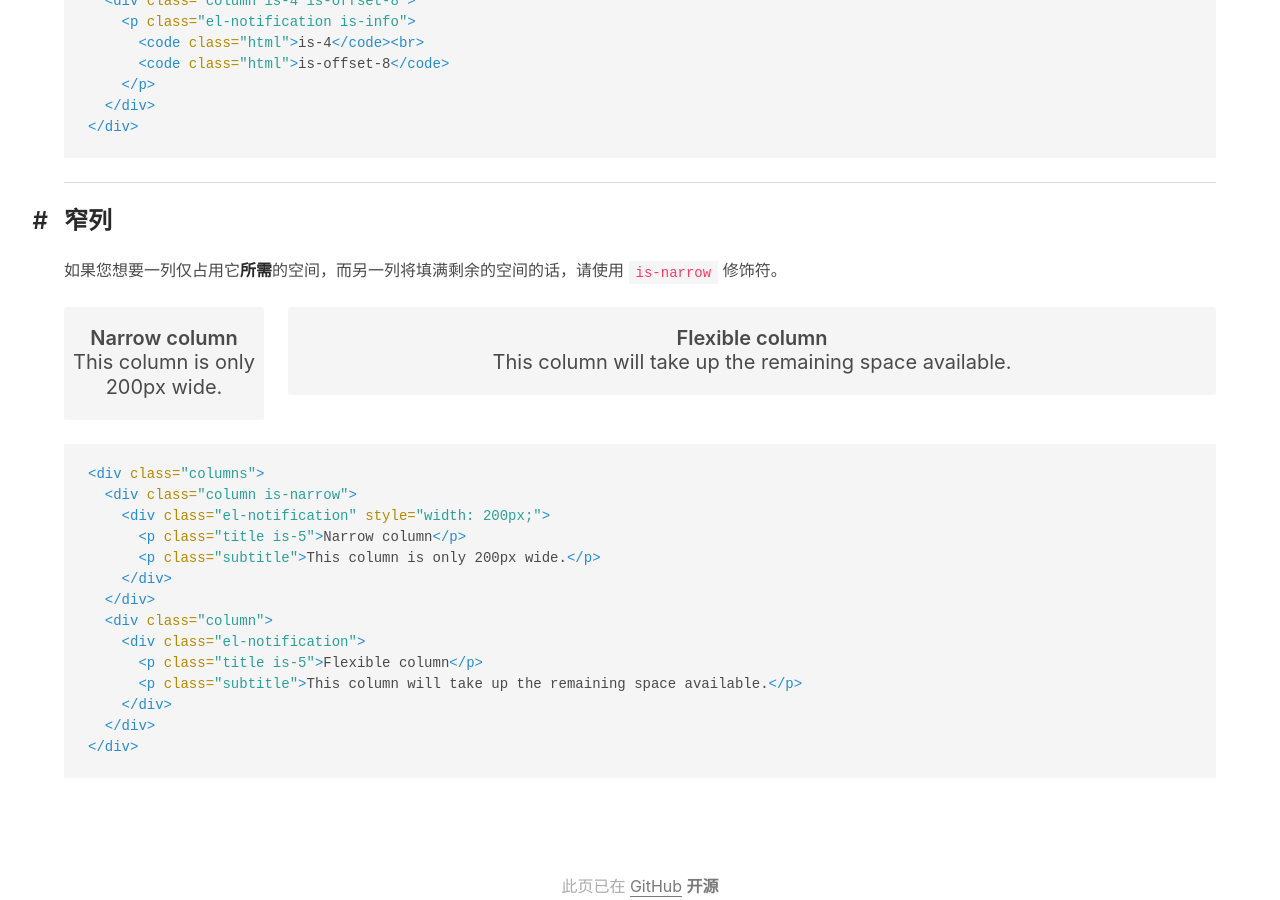
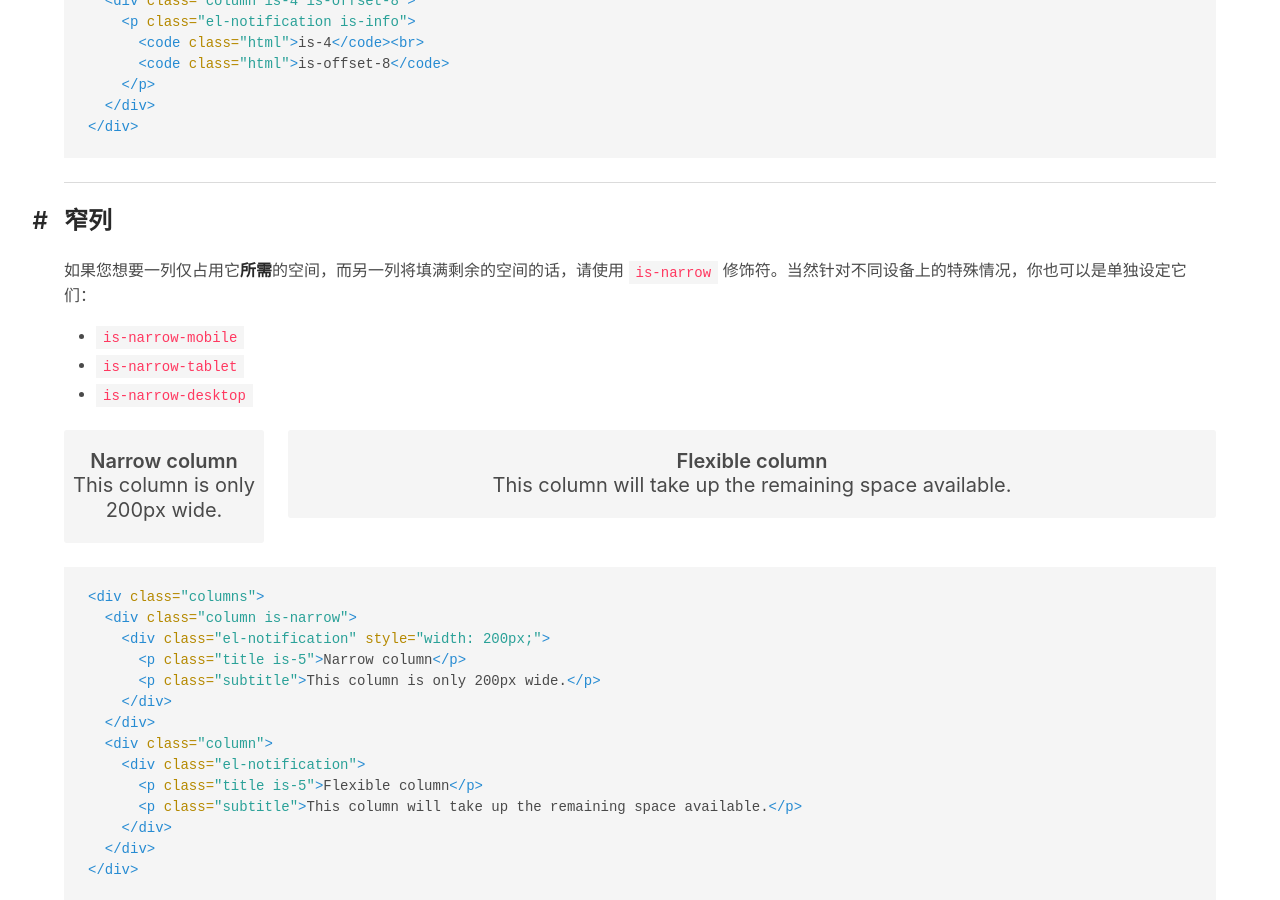
Before and after one commit to BaoboHealth/baobo.css, a Jekyll site: the page built from docs/columns.html, in a window 1280 px wide and 900 px high, scrolled down 5377 px. Built offline with Jekyll 4.4.1, drawn with Linux system fonts in a browser that asks for light colours.

Commit message:
添加窄列断点信息

```diff
--- a/docs/columns.html
+++ b/docs/columns.html
@@ -294,7 +294,18 @@ doc-subtab: layout
 
     <div class="content">
       <p>
-        如果您想要一列仅占用它<strong>所需</strong>的空间，而另一列将填满剩余的空间的话，请使用 <code>is-narrow</code> 修饰符。
+        如果您想要一列仅占用它<strong>所需</strong>的空间，而另一列将填满剩余的空间的话，请使用 <code>is-narrow</code> 修饰符。当然针对不同设备上的特殊情况，你也可以是单独设定它们：
+        <ul>
+          <li>
+            <code>is-narrow-mobile</code>
+          </li>
+          <li>
+            <code>is-narrow-tablet</code>
+          </li>
+          <li>
+            <code>is-narrow-desktop</code>
+          </li>
+        </ul>
       </p>
     </div>
 
```
